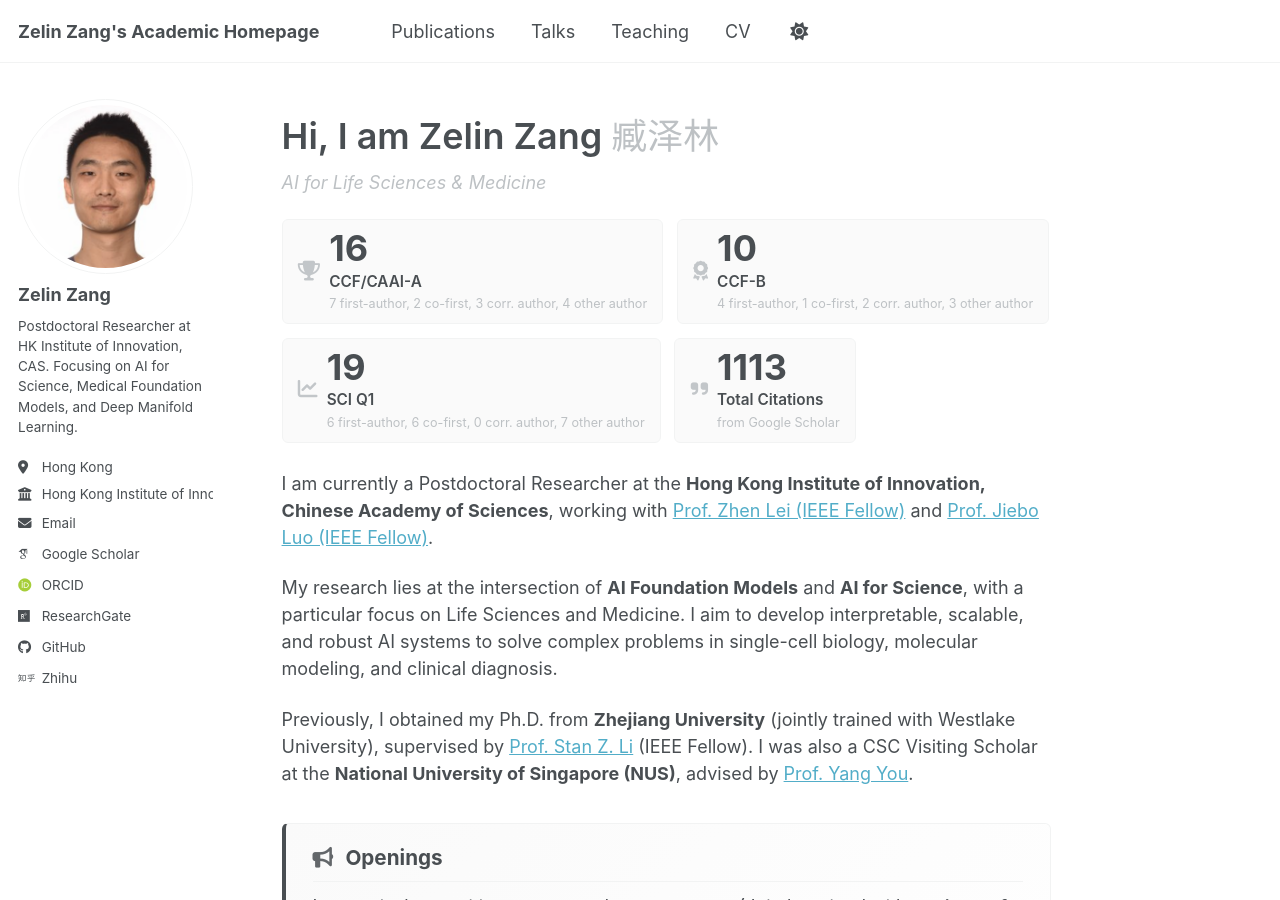
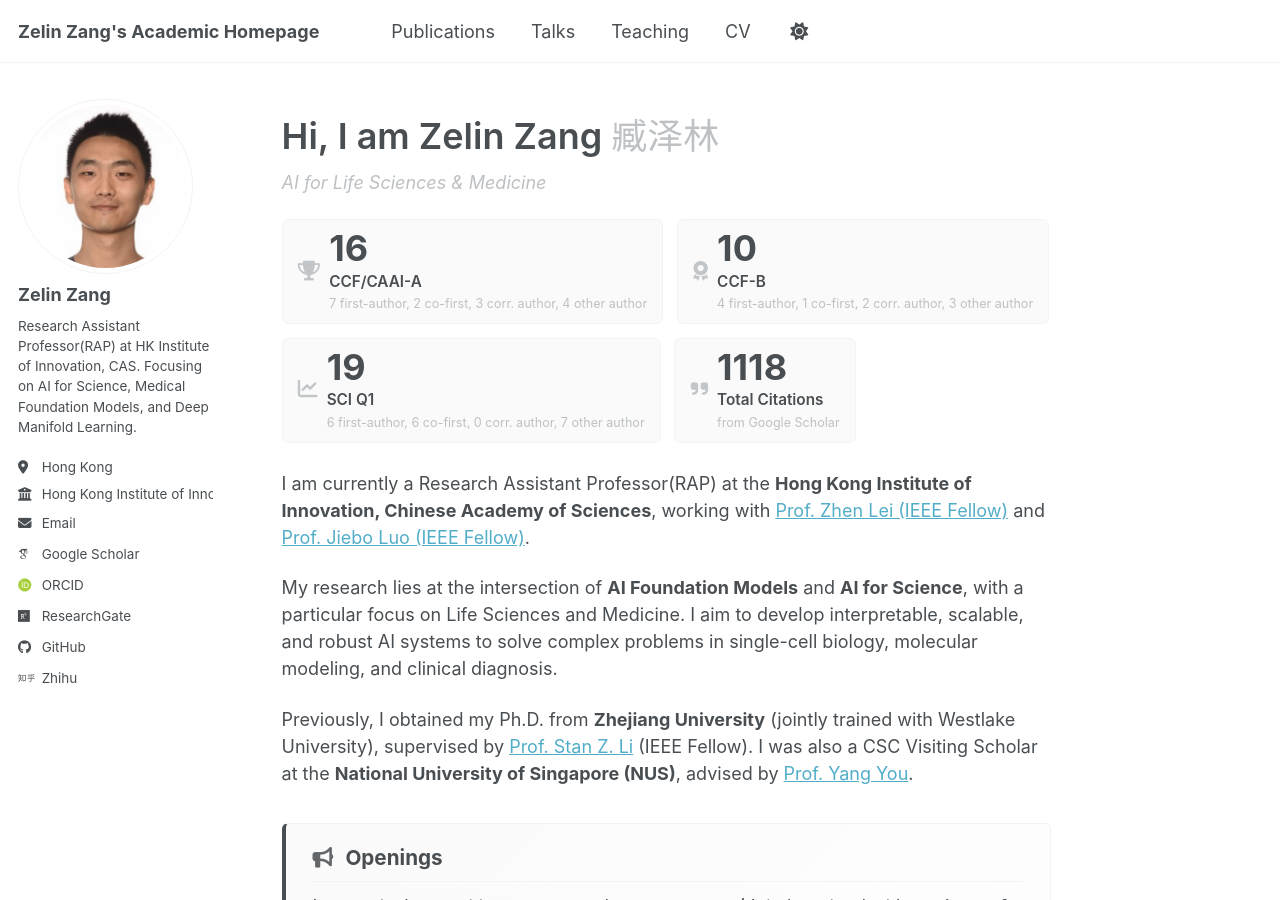
Before and after one commit to zangzelin/zangzelin.github.io, a Jekyll site: the page built from _pages/about.md, in a window 1280 px wide and 900 px high. Built offline with Jekyll 4.4.1, drawn with Linux system fonts in a browser that asks for light colours; some web fonts are replaced; a script bundle is joined from its source files by our own code; library files that are not in the unit come from our copies.

Commit message:
auto push

```diff
--- a/_config.yml
+++ b/_config.yml
@@ -26,7 +26,7 @@ author:
   avatar           : "zzl720.png"
   name             : "Zelin Zang"
   pronouns         : # example: "she/her"
-  bio              : "Postdoctoral Researcher at HK Institute of Innovation, CAS. Focusing on AI for Science, Medical Foundation Models, and Deep Manifold Learning."
+  bio              : "Research Assistant Professor(RAP) at HK Institute of Innovation, CAS. Focusing on AI for Science, Medical Foundation Models, and Deep Manifold Learning."
   location         : "Hong Kong"
   employer         : "Hong Kong Institute of Innovation, CAS"
   uri              : # URL
--- a/_data/scholar.yml
+++ b/_data/scholar.yml
@@ -1,2 +1,2 @@
-citation_count: 1113
-citations: '1113'
+citation_count: 1118
+citations: '1118'
--- a/_pages/about.md
+++ b/_pages/about.md
@@ -14,7 +14,7 @@ redirect_from:
 
 {% include publication-stats.html %}
 
-I am currently a Postdoctoral Researcher at the **Hong Kong Institute of Innovation, Chinese Academy of Sciences**, working with [Prof. Zhen Lei (IEEE Fellow)](https://scholar.google.com/citations?user=cuJ3QG8AAAAJ&hl=zh-CN) and [Prof. Jiebo Luo (IEEE Fellow)](https://www.cs.rochester.edu/u/jluo/).
+I am currently a Research Assistant Professor(RAP) at the **Hong Kong Institute of Innovation, Chinese Academy of Sciences**, working with [Prof. Zhen Lei (IEEE Fellow)](https://scholar.google.com/citations?user=cuJ3QG8AAAAJ&hl=zh-CN) and [Prof. Jiebo Luo (IEEE Fellow)](https://www.cs.rochester.edu/u/jluo/).
 
 My research lies at the intersection of **AI Foundation Models** and **AI for Science**, with a particular focus on Life Sciences and Medicine. I aim to develop interpretable, scalable, and robust AI systems to solve complex problems in single-cell biology, molecular modeling, and clinical diagnosis.
 
```
Also changed, not shown: _pages/cv.md (+1 -1 lines).
